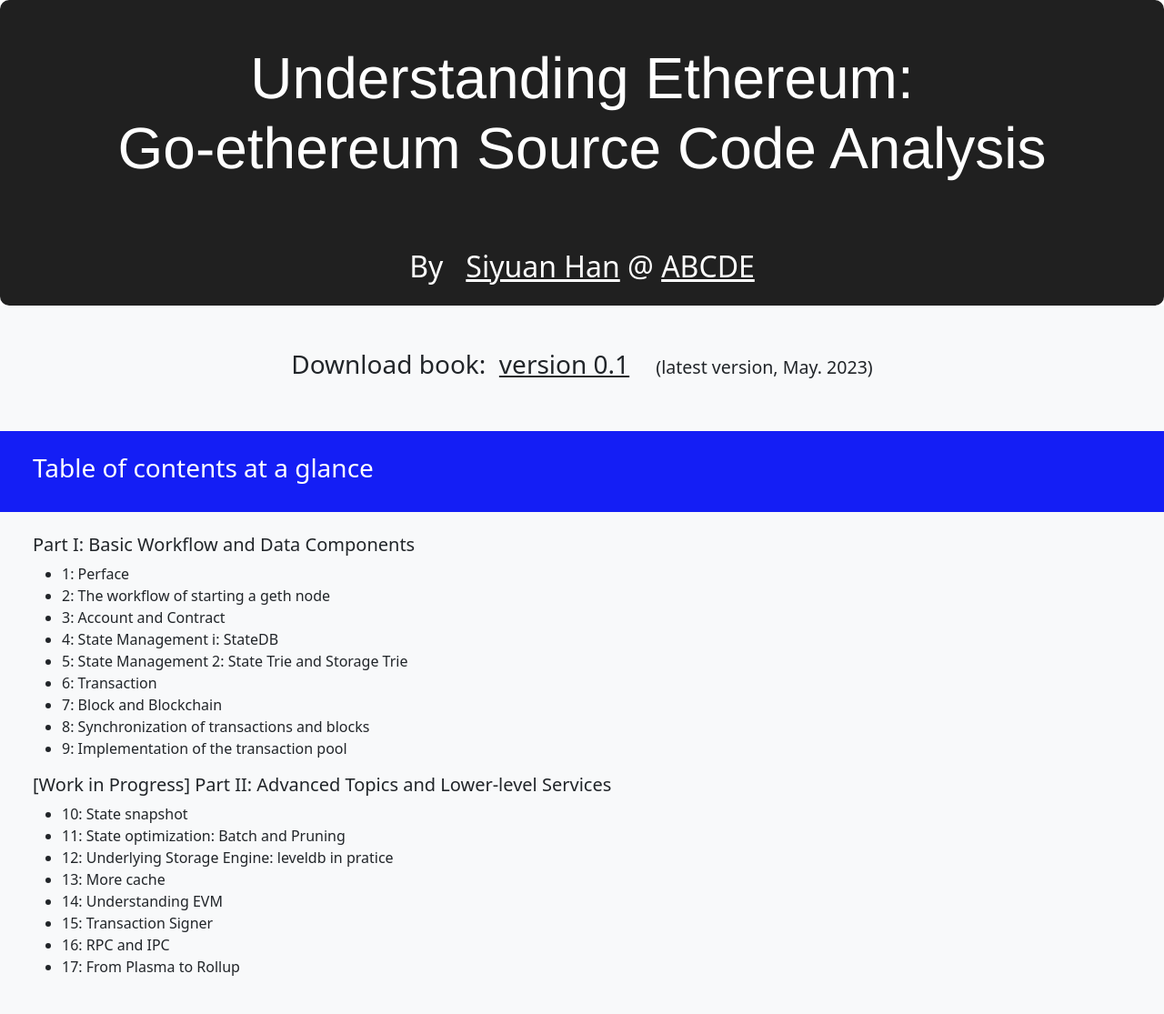
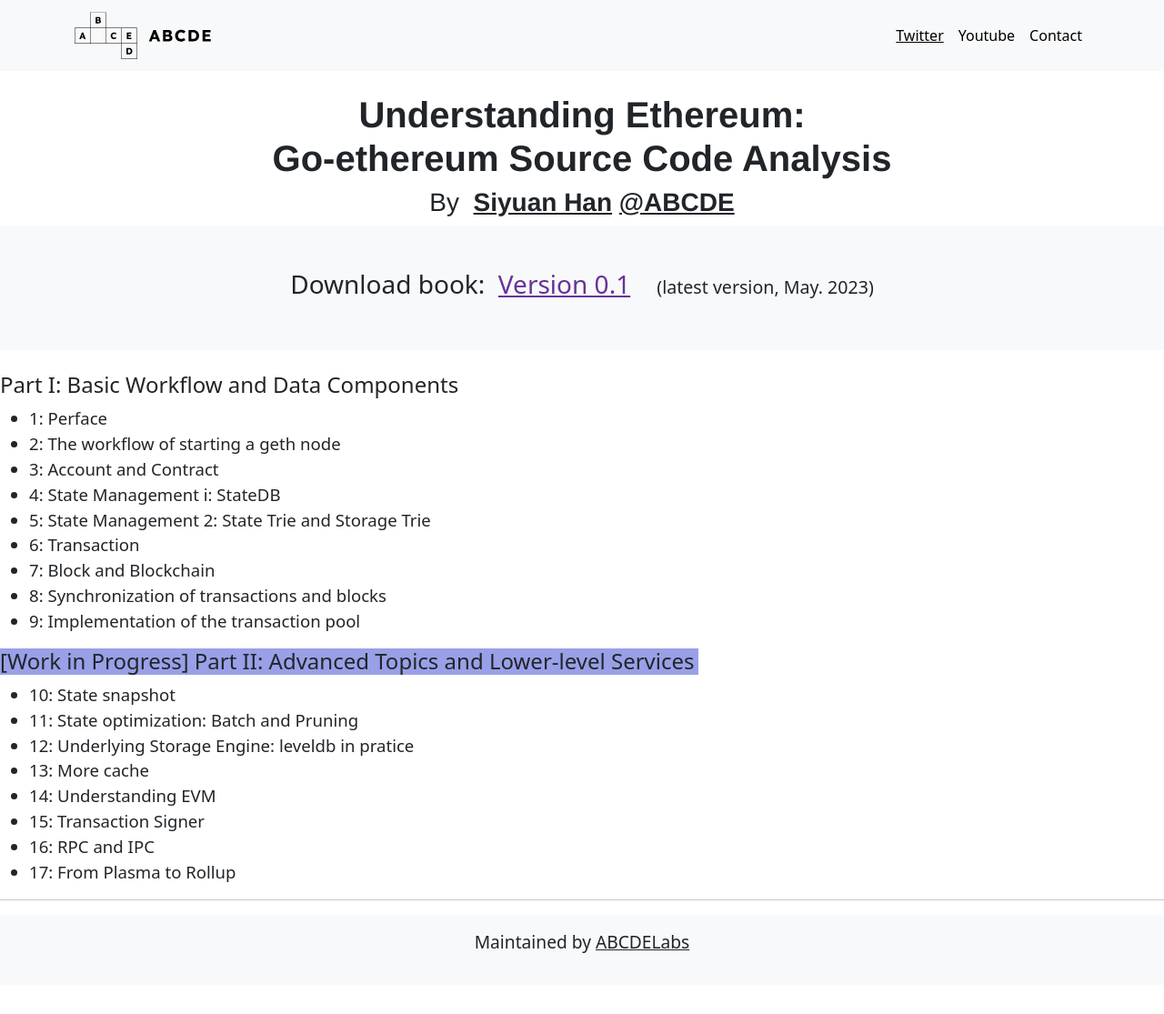
Before and after one commit to ABCDELabs/abcdelabs.github.io, a plain HTML site: page index.html in a window 1280 px wide. Shown: the whole page at 91% size. After the commit the page ends 1083 px from the top, so only its background shows below. Drawn offline with nearby package versions, Linux system fonts and the light colour scheme.

Commit message:
update: intex

```diff
--- a/index.html
+++ b/index.html
@@ -1,115 +1,122 @@
 <!DOCTYPE html>
 <!-- saved from url=(0026)https://toc.cryptobook.us/ -->
-<html lang="en"><script src="chrome-extension://dlcobpjiigpikoobohmabehhmhfoodbb/inpage.js" id="argent-x-extension" data-extension-id="dlcobpjiigpikoobohmabehhmhfoodbb"></script><head><meta http-equiv="Content-Type" content="text/html; charset=UTF-8">
+<html lang="en">
+<script src="chrome-extension://dlcobpjiigpikoobohmabehhmhfoodbb/inpage.js" id="argent-x-extension"
+  data-extension-id="dlcobpjiigpikoobohmabehhmhfoodbb"></script>
 
+<head>
+  <meta http-equiv="Content-Type" content="text/html; charset=UTF-8">
   <meta name="viewport" content="width=device-width, initial-scale=1, shrink-to-fit=no">
-  <link href="https://cdn.jsdelivr.net/npm/bootstrap@5.3.0-alpha3/dist/css/bootstrap.min.css" rel="stylesheet" integrity="sha384-KK94CHFLLe+nY2dmCWGMq91rCGa5gtU4mk92HdvYe+M/SXH301p5ILy+dN9+nJOZ" crossorigin="anonymous">
+  <link href="https://cdn.jsdelivr.net/npm/bootstrap@5.3.0-alpha3/dist/css/bootstrap.min.css" rel="stylesheet"
+    integrity="sha384-KK94CHFLLe+nY2dmCWGMq91rCGa5gtU4mk92HdvYe+M/SXH301p5ILy+dN9+nJOZ" crossorigin="anonymous">
+  <link rel="stylesheet" href="style/index.css">
   <title>Understanding Ethereum: Go-ethereum Source Code Analysis</title>
-
-<style>
-   a, a:hover {
-     text-decoration: underline;
-     color: inherit;
-   }
-   a:hover {
-     text-decoration-color: darkcyan;
-   }
-   #top {
-     background-color: #202020;
-     border-radius: 10px 10px 0px 0px;
-     font-family: avenirltpro-light,Helvetica,sans-serif;
-   }
-   #author {
-     border-radius: 0px 0px 10px 10px;
-     background-color: #202020;
-   }
-   .myback {
-     background-color: #141EF5;
-     color: white;
-   }
-   ul#versions li {
-     margin: 10px 0px;
-   }
-   .row {
-     margin: 0px;
-   }
-</style>
-
 </head>
 
+<header>
+  <nav class="navbar navbar-expand-md navbar-dark bg-light" aria-label="Navigation Bar">
+    <div class="container">
+      <a href="https://www.abcde.com/" class="navbar-brand">
+        <img src="./style/abcde.svg" width="150"></a>
+      <button class="navbar-toggler" type="button" data-bs-toggle="collapse" data-bs-target="#navbar721"
+        aria-controls="navbar721" aria-expanded="false" aria-label="Toggle navigation">
+        <span class="navbar-toggler-icon"></span>
+      </button>
+
+      <div class="collapse navbar-collapse" id="navbar721">
+        <ul class="navbar-nav ms-auto align-items-center">
+
+          <li class="nav-link active" style="color: black;"><a href="https://twitter.com/ABCDELabs">Twitter</a>
+          </li>
+
+          <li> <a class="nav-link active" style="color: black;" title="Youtube"
+              href="https://www.youtube.com/@ABCDELabs/videos" target="_new"> Youtube</a>
+          </li>
+
+          <li> <a class="nav-link active" style="color: black;" href="mailto:s@abcde.com" target="_new"> Contact</a>
+          </li>
+
+        </ul>
+      </div>
+    </div>
+  </nav>
+</header>
+
 <body>
-
-<div id="top" class="row p-3 p-md-5 text-white">
-   <div class="col">
-      <h1 class="display-3 text-center">
-        Understanding Ethereum: <br> Go-ethereum Source Code Analysis
+  <div id="title" class="top-outer">
+    <div class="top-inner row">
+      <div class="text-center" style="margin-top: 1.5em;">
+        <h1 class="fw-bolder justify-content-center">Understanding Ethereum: <br> Go-ethereum Source Code Analysis
         </h1>
       </div>
     </div>
 
-<div id="author" class="row p-3 text-white">
-   <div class="col">
-     <h2 class="text-center">
-       By &nbsp;
-       <a href="https://github.com/hsyodyssey" target="_blank">Siyuan Han</a>
-       @
-       <a href="https://twitter.com/ABCDELabs" target="_blank">ABCDE</a>
-     </h2>
+    <div class="top-inner row">
+      <div>
+        <h3 class="text-center">
+          By&nbsp;
+          <a href="https://github.com/hsyodyssey" target="_blank" class="fw-bolder">Siyuan Han</a>
+          <a href="https://twitter.com/ABCDELabs" target="_blank" class="fw-bolder">@ABCDE</a>
+        </h3>
+      </div>
     </div>
   </div>
 
-<div class="row p-5 bg-light">
-   <div class="col">
+
+
+  <div class="p-5 bg-light">
+    <div>
       <h3 class="text-center">
         Download book:&nbsp;
-       <a href="ABCDE_Understanding_Ethereum_CN_v01.pdf" target="_blank" id="booklink">version 0.1</a>
+        <a href="ABCDE_Understanding_Ethereum_CN_v01.pdf" target="_blank" id="booklink" style="color: rebeccapurple;">Version 0.1</a>
         &nbsp;&nbsp;
         <span style="font-size:70%">(latest version, May. 2023)</span>
       </h3>
     </div>
   </div>
 
-<div class="row p-4 pl-5 myback" id="toc">
-   <div class="col">
-     <h3>Table of contents at a glance</h3>
-  </div>
-</div>
 
-<div class="row p-4 pl-5 bg-light">
-   <div class="col">
-<h5 class="font-weight-bold">
+  <br>
+
+  <div >
+    <div style="font-size: 1.1618em;">
+      <h4 class="font-weight-bold">
         Part I: Basic Workflow and Data Components
-</h5>
-<ul>
-<li>1:  Perface                                       </li>
-<li>2:  The workflow of starting a geth node			   </li>
-<li>3:  Account and Contract					   </li>
-<li>4:  State Management i: StateDB				   </li>
-<li>5:  State Management 2: State Trie and Storage Trie			   </li>
-<li>6:  Transaction			   </li>
-<li>7:  Block and Blockchain	   </li>
-<li>8:  Synchronization of transactions and blocks </li>
-<li>9:  Implementation of the transaction pool                        </li>
+      </h4>
+      <ul class="catalog" >
+        <li>1: Perface </li>
+        <li>2: The workflow of starting a geth node </li>
+        <li>3: Account and Contract </li>
+        <li>4: State Management i: StateDB </li>
+        <li>5: State Management 2: State Trie and Storage Trie </li>
+        <li>6: Transaction </li>
+        <li>7: Block and Blockchain </li>
+        <li>8: Synchronization of transactions and blocks </li>
+        <li>9: Implementation of the transaction pool </li>
       </ul>
 
-<h5 class="font-weight-bold">
+      <h4 class="font-weight-bold" style="background: #99a0e7; max-width: 32em;">
         [Work in Progress] Part II: Advanced Topics and Lower-level Services
-</h5>
+      </h4>
 
-<ul>
-<li>10:  State snapshot                                </li>
-<li>11:  State optimization: Batch and Pruning				    </li>
-<li>12:  Underlying Storage Engine: leveldb in pratice	    </li>
-<li>13:  More cache				    </li>
-<li>14:  Understanding EVM		    </li>
-<li>15:  Transaction Signer    </li>
-<li>16:  RPC and IPC	    </li>
-<li>17:  From Plasma to Rollup    </li>
+      <ul class="catalog">
+        <li>10: State snapshot </li>
+        <li>11: State optimization: Batch and Pruning </li>
+        <li>12: Underlying Storage Engine: leveldb in pratice </li>
+        <li>13: More cache </li>
+        <li>14: Understanding EVM </li>
+        <li>15: Transaction Signer </li>
+        <li>16: RPC and IPC </li>
+        <li>17: From Plasma to Rollup </li>
       </ul>
+    </div>
+    <hr>
+  </div>
+</body>
 
-
-
+<footer class="footer py-3 bg-light"style="margin: auto; max-width: 80em;">
+    <div style="text-align: center; font-size: 1.2em;">
+      <p>Maintained by <a href="https://twitter.com/ABCDELabs">ABCDELabs</a>
     </div>
-</div>
-
-</body></html>
+</footer>
+</html>
--- /dev/null
+++ b/style/index.css
@@ -0,0 +1,31 @@
+a,
+a:hover {
+    text-decoration: underline;
+    color: inherit;
+}
+
+a:hover {
+    text-decoration-color: darkcyan;
+}
+
+/* #top {
+    background-color: #202020;
+
+}
+
+#author {
+    border-radius: 0px 0px 10px 10px;
+    background-color: #202020;
+} */
+
+div .top-inner{
+    max-width: 80em;
+    font-family: avenirltpro-light, Helvetica, sans-serif;
+    margin-left:auto;
+    margin-right: auto;
+}
+
+div{
+    max-width: 80em;
+    margin: auto;
+}
```
Lines whose indentation alone changed are shown as unchanged.
